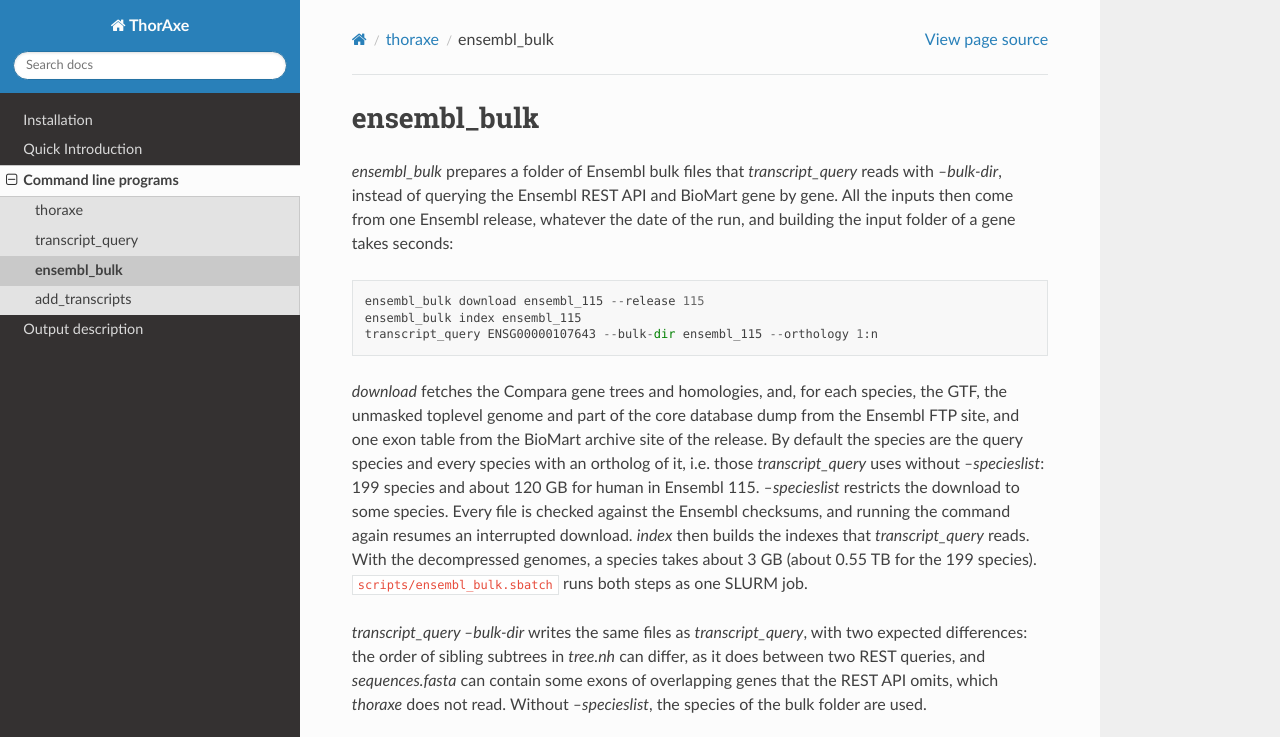
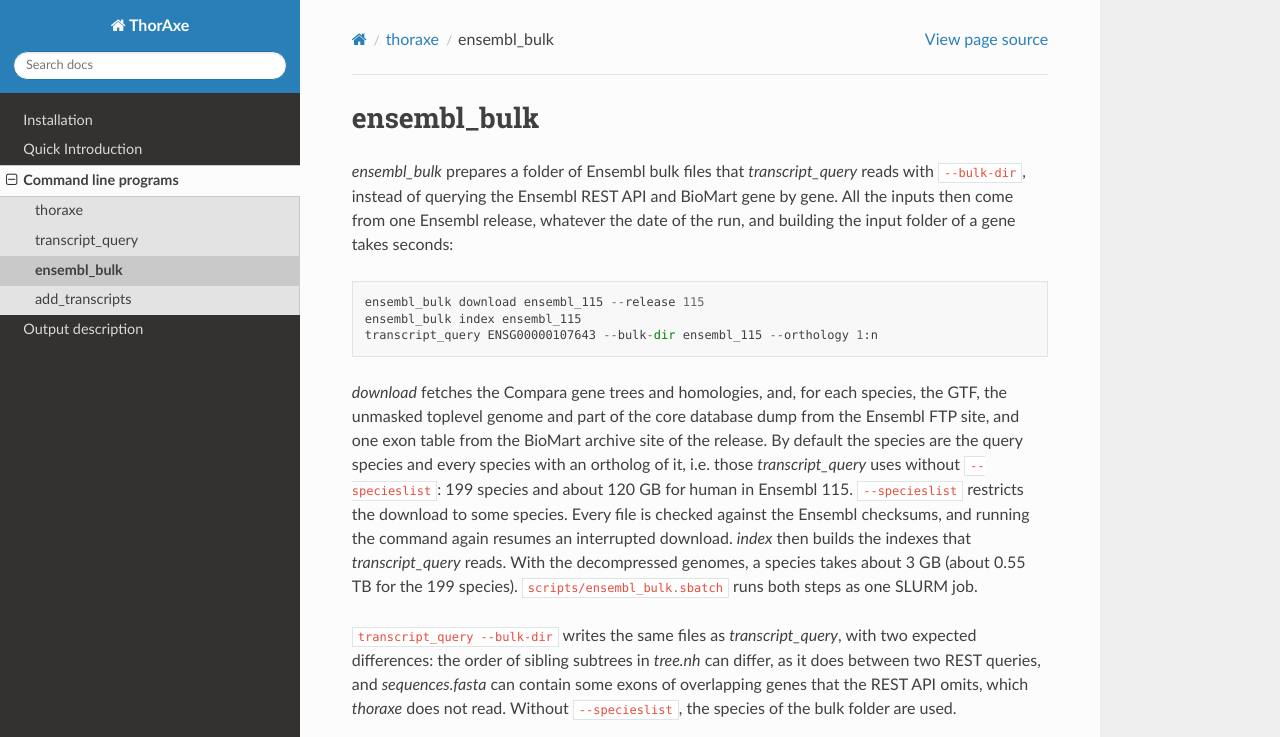
Before and after one commit to PhyloSofS-Team/thoraxe, a Sphinx documentation site: the page built from docs/source/programs/ensembl_bulk.rst, in a window 1280 px wide and 1280 px high, cut to the strip 0-737 px from the top of the window. Built offline with Sphinx 7.4.7 and the Read the Docs theme 3.1.0, drawn with Linux system fonts in a browser that asks for light colours; pages that are not in the unit, such as notebooks, are missing from menus.

Commit message:
docs: show command-line options as typed (no en dash)

```diff
--- a/docs/source/conf.py
+++ b/docs/source/conf.py
@@ -49,3 +49,6 @@ html_theme = 'sphinx_rtd_theme'
 # relative to this directory. They are copied after the builtin static files,
 # so a file named "default.css" will overwrite the builtin "default.css".
 html_static_path = ['_static']
+
+# Keep '--' of command-line options as typed (no en dash); quotes stay curly.
+smartquotes_action = 'qe'
--- a/docs/source/programs/ensembl_bulk.rst
+++ b/docs/source/programs/ensembl_bulk.rst
@@ -2,7 +2,7 @@ ensembl_bulk
 ============
 
 `ensembl_bulk` prepares a folder of Ensembl bulk files that `transcript_query`
-reads with `--bulk-dir`, instead of querying the Ensembl REST API and BioMart
+reads with ``--bulk-dir``, instead of querying the Ensembl REST API and BioMart
 gene by gene. All the inputs then come from one Ensembl release, whatever the
 date of the run, and building the input folder of a gene takes seconds:
 
@@ -17,19 +17,19 @@ species, the GTF, the unmasked toplevel genome and part of the core database
 dump from the Ensembl FTP site, and one exon table from the BioMart archive
 site of the release. By default the species are the query species and every
 species with an ortholog of it, i.e. those `transcript_query` uses without
-`--specieslist`: 199 species and about 120 GB for human in Ensembl 115.
-`--specieslist` restricts the download to some species. Every file is checked
+``--specieslist``: 199 species and about 120 GB for human in Ensembl 115.
+``--specieslist`` restricts the download to some species. Every file is checked
 against the Ensembl checksums, and running the command again resumes an
 interrupted download. `index` then builds the indexes that `transcript_query`
 reads. With the decompressed genomes, a species takes about 3 GB (about
 0.55 TB for the 199 species).
 ``scripts/ensembl_bulk.sbatch`` runs both steps as one SLURM job.
 
-`transcript_query --bulk-dir` writes the same files as `transcript_query`,
+``transcript_query --bulk-dir`` writes the same files as `transcript_query`,
 with two expected differences: the order of sibling subtrees in `tree.nh` can
 differ, as it does between two REST queries, and `sequences.fasta` can contain
 some exons of overlapping genes that the REST API omits, which `thoraxe` does
-not read. Without `--specieslist`, the species of the bulk folder are used.
+not read. Without ``--specieslist``, the species of the bulk folder are used.
 
 .. argparse::
    :ref: thoraxe.bulk_ensembl.cli.parse_command_line
```
